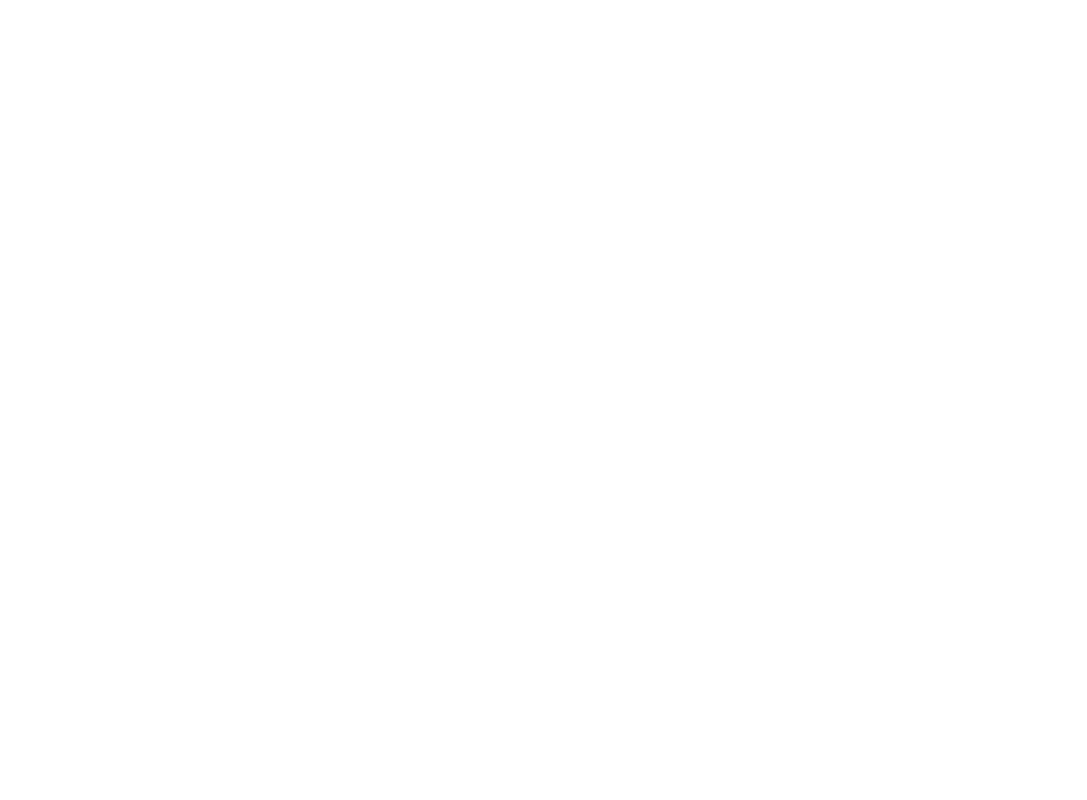
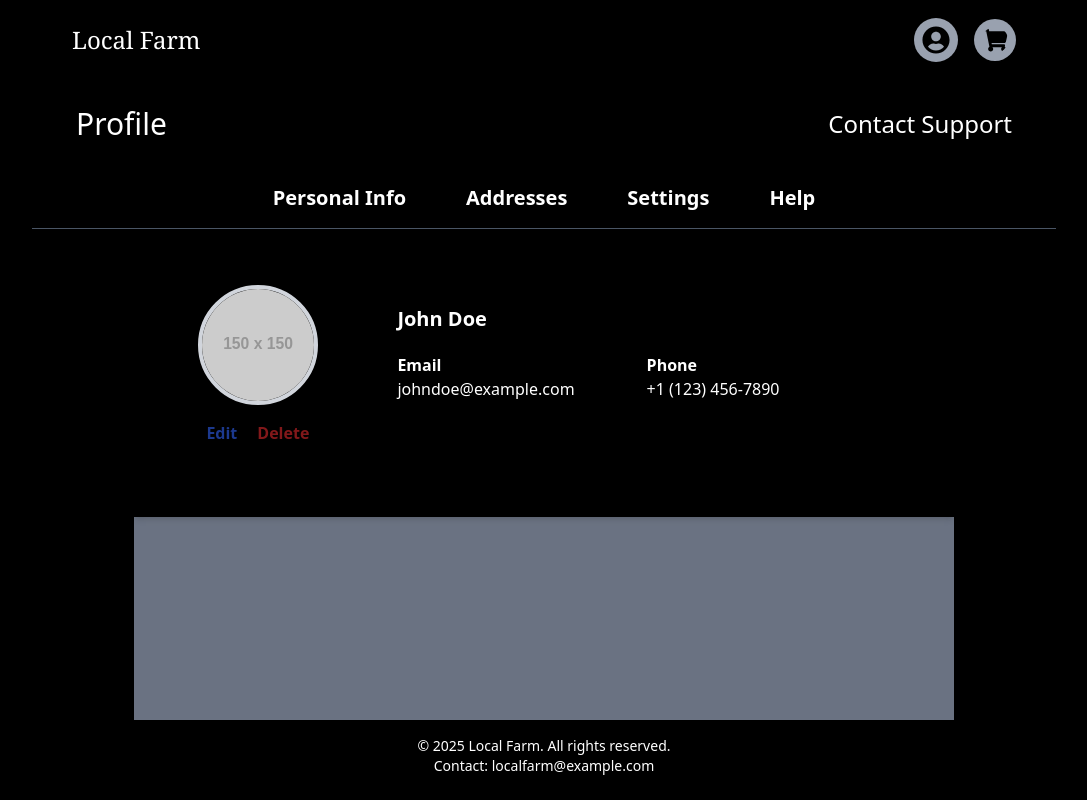
Before and after one commit to borisalibeja/SuperFarm-FrontEnd, a React (Vite) app: page /profile/personal-info in a window 1280 px wide. Before the commit this address had no page. Shown: the whole page, without its empty margins (96-1183 px from the left). Built offline with nearby package versions, Linux system fonts and the light colour scheme.

Commit message:
Personal Info updated

```diff
--- a/src/App.tsx
+++ b/src/App.tsx
@@ -4,7 +4,8 @@
 import Products from "./pages/Products";
 import Farms from "./pages/Farms";
 import Map from "./pages/Map";
-import Profile from "./layouts/Profile";
+import ProfileLayout from "./layouts/ProfileLayouts";
+import PersonalInfo from "./pages/PersonalInfo";
 
 const App: React.FC = () => {
   return (
@@ -14,7 +15,8 @@
         <Route path="/products" element={<Products />} />
         <Route path="/farms" element={<Farms />} />
         <Route path="/map" element={<Map />} />
-        <Route path="/profile" element={<Profile children={undefined} />}/>
+        <Route path="/profile" element={<ProfileLayout children={undefined} />}/>
+        <Route path="/profile/personal-info" element={<PersonalInfo />} />
 
       </Routes>
     </Router>
--- a/src/layouts/MainLayout.tsx
+++ b/src/layouts/MainLayout.tsx
@@ -45,9 +45,9 @@
   return (
     <div className={`flex flex-col flex-wrap min-h-screen "filter blur-sm" : ""}`}>
       {/* Header */}
-      <header className="h-[10vh] bg-black flex-wrap  flex items-center justify-between px-6 shadow  border-b-[0.5px] border-gray-500">
+      <header className=" h-[10vh] bg-black flex-wrap  flex items-center justify-between px-6 shadow  border-b-[0.5px] border-gray-500">
         {/* Left: App Name */}
-        <div className="text-xl text-white font-bold">Local Farm</div>
+        <div className="text-xl text-white curso-pointer font-bold"><Link to={"/products"}>Local Farm</Link></div>
 
         {/* Middle: Search Bar */}
         <div className="flex-1 flex justify-center  text-white ">
--- a/src/layouts/Profile.tsx
+++ /dev/null
@@ -1,70 +0,0 @@
-import React, { ReactNode, useState } from "react";
-import { FaShoppingCart } from "react-icons/fa";
-import ProfileDropdown from "../components/ProfileDropdown";
-import AuthPopup from "../components/AuthPopup";
-import { useNavigate } from "react-router-dom";
-
-interface Props {
-  children: ReactNode;
-}
-
-const Profile: React.FC<Props> = ({children}) => {
-
-  const [authMode, setAuthMode] = useState<"login" | "signup" | null>(null);
-  const [, setIsAuthenticated] = useState(false);
-  const navigate = useNavigate(); // Initialize the navigate function
-
-  const handleLogout = () => {
-    // Clear the authentication tokens and update state
-    localStorage.removeItem("accessToken");
-    localStorage.removeItem("refreshToken");
-    setIsAuthenticated(false);
-
-    // Redirect to the main layout page (e.g., "/")
-    navigate("/products");
-  };
-
-
-  return (
-    <div className={`flex flex-col flex-wrap min-h-screen "filter blur-sm" : ""}`}>
-      {/* Header */}
-      <header className="h-[10vh] bg-black flex-wrap  flex items-center justify-between px-6 shadow  border-b-[0.5px] border-gray-500">
-        {/* Left: App Name */}
-        <div className="text-xl text-white font-bold">Local Farm</div>
-
-        {/* Right: Auth/Profile and Cart */}
-        <div className="flex gap-4 flex-wrap items-center">
-            <>
-              {/* Profile Icon with Dropdown */}
-              <ProfileDropdown onLogoutClick={handleLogout} />
-
-              {/* Shopping Cart Icon */}
-              <FaShoppingCart size={42} className="cursor-pointer focus:outline-none bg-gray-400 rounded-full p-2 hover:bg-gray-100 transition duration-200 ease-in-out " />
-            </>
-        </div>
-      </header>
-
-      {/* Main Content */}
-      <main className="flex-1 flex-wrap bg-black">
-        {children}
-      </main>
-
-      {/* Footer */}
-      <footer className="h-[10vh] bg-gray-800 text-center text-sm p-4 text-white">
-        <p>© 2025 Local Farm. All rights reserved.</p>
-        <p>Contact: localfarm@example.com</p>
-      </footer>
-      {authMode && (
-        <AuthPopup
-          mode={authMode}
-          onClose={() => setAuthMode(null)}
-          onSuccess={() => {
-            setIsAuthenticated(true); // Update authentication state
-          }}
-        />
-      )}
-    </div>
-  );
-};
-
-export default Profile;
--- /dev/null
+++ b/src/layouts/ProfileLayouts.tsx
@@ -0,0 +1,96 @@
+import React, { ReactNode, useState } from "react";
+import { FaShoppingCart } from "react-icons/fa";
+import { Link} from "react-router-dom";
+import ProfileDropdown from "../components/ProfileDropdown";
+import AuthPopup from "../components/AuthPopup";
+import { useNavigate } from "react-router-dom";
+
+interface Props {
+  children?: ReactNode;
+}
+
+const ProfileLayout: React.FC<Props> = ({ children }) => {
+  const [authMode, setAuthMode] = useState<"login" | "signup" | null>(null);
+  const [, setIsAuthenticated] = useState(false);
+  const navigate = useNavigate();
+
+  const handleLogout = () => {
+    localStorage.removeItem("accessToken");
+    localStorage.removeItem("refreshToken");
+    setIsAuthenticated(false);
+    navigate("/products");
+  };
+
+  return (
+    <div className="bg-black">
+    <div className="flex flex-col min-h-screen w-4/5 mx-auto bg-black">
+      {/* Header */}
+      <header className="h-[10vh] bg-black flex items-center justify-between px-10 shadow ">
+        <div className="text-2xl text-white cursor-pointer font-serif">
+          <Link to="/products">Local Farm</Link>
+        </div>
+        <div className="flex gap-4 items-center">
+          <ProfileDropdown onLogoutClick={handleLogout} />
+          <FaShoppingCart
+            size={42}
+            className="cursor-pointer focus:outline-none bg-gray-400 rounded-full p-2 hover:bg-gray-100 transition duration-200 ease-in-out"
+          />
+        </div>
+      </header>
+
+      {/* Main Content Area */}
+      <main className="flex-1 flex flex-col bg-black">
+        <div className="h-[11vh] bg-black text-white ">
+          <div className="flex justify-between items-center h-full px-11">
+            <div className="text-3xl cursor-pointer">Profile</div>
+            <div className="text-2xl cursor-pointer">Contact Support</div>
+          </div>
+        </div>
+        <div className="flex flex-1 flex-col">
+          <nav className="w-full bg-black border-b-[0.5px] border-gray-600 text-white">
+            <div className="flex text-xl justify-center gap-x-15 py-4 px-10">
+              <Link
+                to="/profile/personal-info"
+                className="font-semibold  hover:underline"
+              >
+                Personal Info
+              </Link>
+              <Link to="/profile/addresses" className="font-semibold  hover:underline">
+                Addresses
+              </Link>
+              <Link to="/profile/settings" className="font-semibold  hover:underline">
+                Settings
+              </Link>
+              <Link to="/profile/help" className="font-semibold  hover:underline">
+                Help
+              </Link>
+            </div>
+          </nav>
+          <div className="flex-grow bg-gray-500 w-4/5 mx-auto overflow-y-auto">
+            {children}
+          </div>
+        </div>
+
+      </main>
+
+
+      {/* Footer */}
+      <footer className="h-[10vh] bg-black text-center text-sm p-4 text-white">
+        <p>© 2025 Local Farm. All rights reserved.</p>
+        <p>Contact: localfarm@example.com</p>
+      </footer>
+
+      {/* Auth Popup */}
+      {authMode && (
+        <AuthPopup
+          mode={authMode}
+          onClose={() => setAuthMode(null)}
+          onSuccess={() => setIsAuthenticated(true)}
+        />
+      )}
+    </div>
+    </div>
+  );
+};
+
+export default ProfileLayout;
--- /dev/null
+++ b/src/pages/PersonalInfo.tsx
@@ -0,0 +1,34 @@
+import React from "react";
+import ProfileLayout from "../layouts/ProfileLayouts";
+
+const PersonalInfo: React.FC = () => {
+  return (
+    <ProfileLayout>
+        <div className="bg-black p-6  flex shadow-md">
+                    {/* Profile Picture */}
+            <div className="flex flex-col items-center p-8 ">
+                <img
+                    src="https://via.placeholder.com/150" // Replace this with the actual profile picture URL
+                    alt="Profile"
+                    className="w-30 h-30 rounded-full border-4 border-gray-300 shadow-md"
+                />
+                <div className="flex flex-row p-4 gap-5 ">
+                    <button className="text-blue-900 font-semibold cursor-pointer">Edit</button>
+                    <button className="text-red-900 font-semibold cursor-pointer">Delete</button>
+                </div>
+            </div>
+            <div className="text-white flex flex-col justify-end p-8 pl-10 mb-15">
+                <h1 className="flex pb-5 font-bold text-xl"> John Doe</h1>
+                <p className="font-semibold">Email</p>
+                <p>johndoe@example.com</p>
+            </div>
+            <div className="text-white flex flex-col justify-end p-8 pl-10 mb-15">
+                <p className=" font-semibold">Phone</p>
+                <p className="">+1 (123) 456-7890</p>
+            </div>
+        </div>
+    </ProfileLayout>
+  );
+};
+
+export default PersonalInfo;
```
Also changed, not shown: src/pages/Settings.tsx (added).
